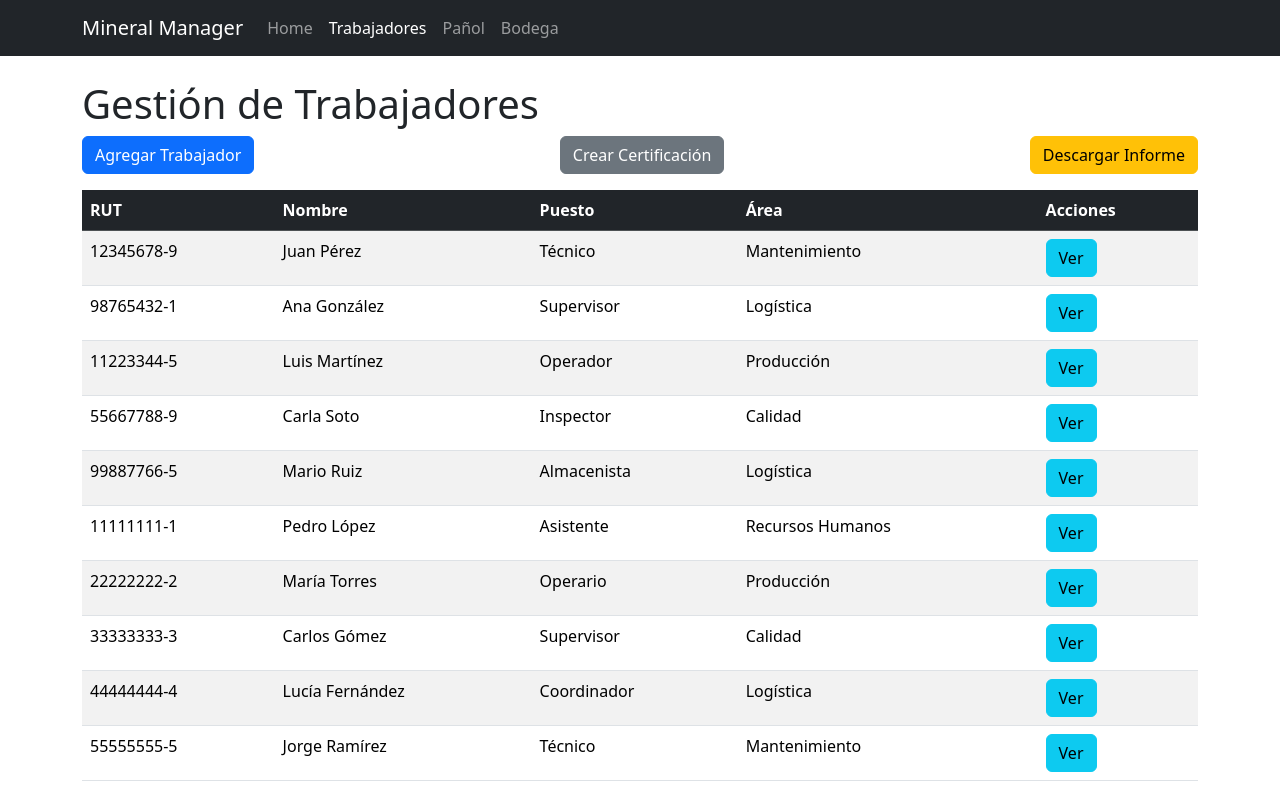
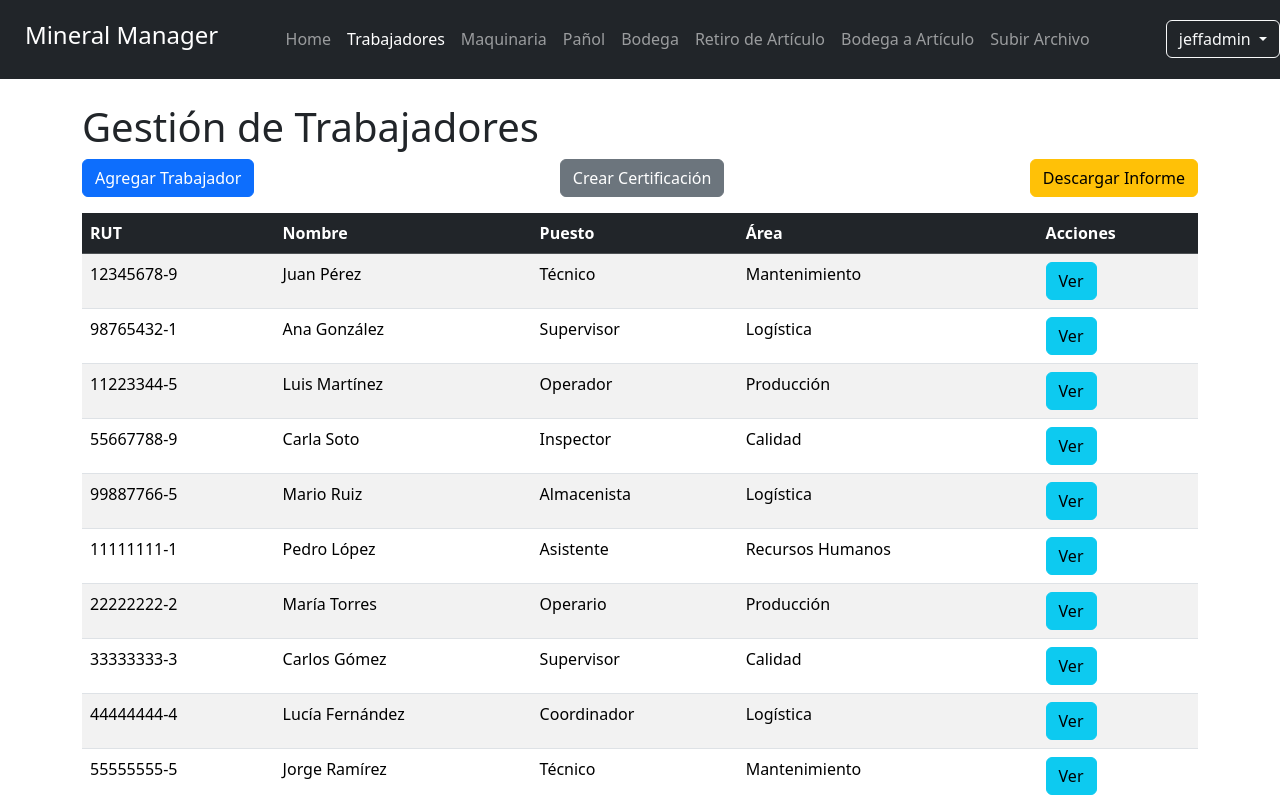
Before and after one commit to y-jeff/MineralManager, a Django app: page /trabajadores/ in a window 1280 px wide. Shown: the top 803 px of the page. Before the commit the page ends 781 px from the top, so only its background shows below. Run offline with Django 4.2, Linux system fonts and the light colour scheme; a user stored in the database is signed in; data comes from the database, SQL or seed files in the repository; both versions use the stored data as it was after the commit.

Commit message:
Avancé de trabajadores

```diff
--- a/MineralApp/views.py
+++ b/MineralApp/views.py
@@ -404,27 +404,24 @@ def editar_trabajador(request, rut):
     formset = CapacitacionTrabajadorFormSet(request.POST or None, instance=trabajador)
 
     if request.method == 'POST':
-        # Verificamos si el formulario y el formset son válidos
         if form.is_valid() and formset.is_valid():
-            try:
-                # Guardamos el trabajador y las certificaciones
-                form.save()
-                formset.save()
-                messages.success(request, "Cambios guardados exitosamente.")
-                return redirect('trabajadores')  # Redirigimos a la lista de trabajadores
-            except Exception as e:
-                # Manejamos posibles excepciones
-                messages.error(request, f"Error al guardar los cambios: {e}")
+            form.save()
+            formset.save()
+            messages.success(request, "Cambios guardados exitosamente.")
+            return redirect('trabajadores')
         else:
-            # En caso de errores de validación
-            messages.error(request, "Por favor, corrige los errores en el formulario.")
+            messages.error(request, "Por favor, corrija los errores en el formulario.")
 
-    context = {
+    # Asegurarnos de que las fechas actuales se carguen correctamente
+    for subform in formset:
+        if subform.instance.pk:  # Solo para instancias existentes
+            subform.initial['fecha_inicio'] = subform.instance.fecha_inicio
+            subform.initial['fecha_fin'] = subform.instance.fecha_fin
+
+    return render(request, 'editar_trabajador.html', {
         'form': form,
         'formset': formset,
-        'trabajador': trabajador,
-    }
-    return render(request, 'editar_trabajador.html', context)
+    })
 
 # Vista para agregar una nueva certificación global
 @login_required
--- a/templates/trabajadores.html
+++ b/templates/trabajadores.html
@@ -9,17 +9,44 @@
 </head>
 <body>
     <header>
-        <nav class="navbar navbar-expand-lg navbar-dark bg-dark">
-            <div class="container">
-                <a class="navbar-brand" href="/home">Mineral Manager</a>
-                <div class="collapse navbar-collapse" id="navbarNav">
-                    <ul class="navbar-nav">
-                        <li class="nav-item"><a class="nav-link" href="/home">Home</a></li>
-                        <li class="nav-item"><a class="nav-link active" href="/trabajadores">Trabajadores</a></li>
-                        <li class="nav-item"><a class="nav-link" href="/panol">Pañol</a></li>
-                        <li class="nav-item"><a class="nav-link" href="/bodega">Bodega</a></li>
-                    </ul>
+        <nav class="navbar navbar-expand-lg navbar-dark bg-dark px-0 py-3">
+            <div class="container-xl">
+                <a class="navbar-brand" href="/home"><h4>Mineral Manager</h4></a>
+                <button class="navbar-toggler" type="button" data-bs-toggle="collapse" data-bs-target="#navbarCollapse" aria-controls="navbarCollapse" aria-expanded="false" aria-label="Toggle navigation">
+                    <span class="navbar-toggler-icon"></span>
+                </button>
+                <div class="collapse navbar-collapse" id="navbarCollapse">
+                    <div class="navbar-nav mx-lg-auto">
+                        <a class="nav-item nav-link" href="/home">Home</a>
+                        <a class="nav-item nav-link active" href="/trabajadores">Trabajadores</a>
+                        <a class="nav-item nav-link" href="#">Maquinaria</a>
+                        <a class="nav-item nav-link" href="/pañol">Pañol</a>
+                        <a class="nav-item nav-link" href="/bodega">Bodega</a>
+                        <a class="nav-item nav-link" href="#">Retiro de Artículo</a>
+                        <a class="nav-item nav-link" href="#">Bodega a Artículo</a>
+                        <a class="nav-item nav-link" href="/upload">Subir Archivo</a>
+                    </div>
                 </div>
+            </div>
+             <!-- Dropdown de usuario -->
+             <style>
+                .dropdown-item.text-danger:hover {
+                  color: white !important;
+                  background-color: red !important;
+                }
+              </style>
+             <div class="dropdown">
+                <button class="btn btn-outline-light dropdown-toggle" type="button" id="userDropdown" data-bs-toggle="dropdown" aria-expanded="false">
+                    {{ request.user.username }}
+                </button>
+                <ul class="dropdown-menu dropdown-menu-end" aria-labelledby="userDropdown">
+                    <li class="dropdown-header">
+                        <strong>{{ request.user.username }}</strong><br>
+                        <small>{{ request.user.email }}</small>
+                    </li>
+                    <li><hr class="dropdown-divider"></li>
+                    <li><a class="dropdown-item text-danger" href="{% url 'logout' %}">Cerrar Sesión</a></li>
+                </ul>
             </div>
         </nav>
     </header>
```
Also changed, not shown: MineralApp/forms.py (+11 -16 lines), templates/editar_trabajador.html (+45 -5 lines), db.sqlite3.
